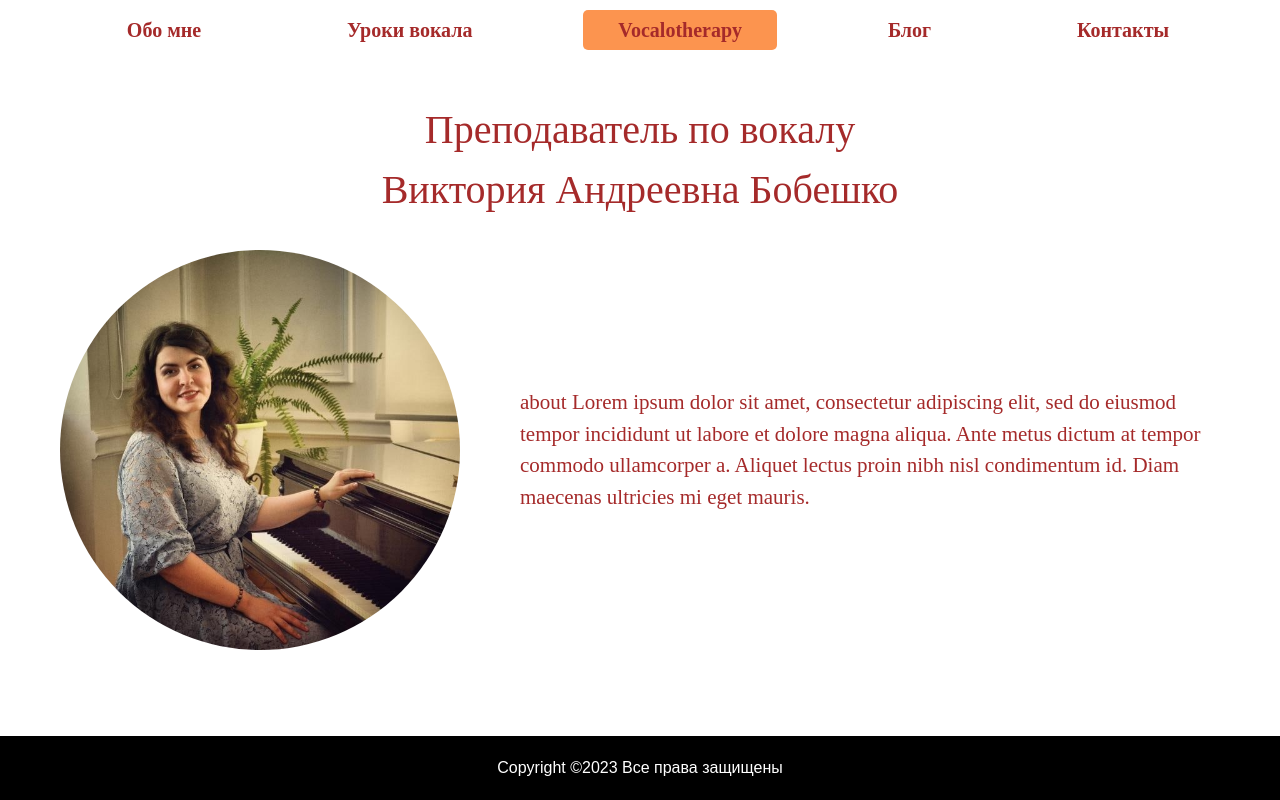
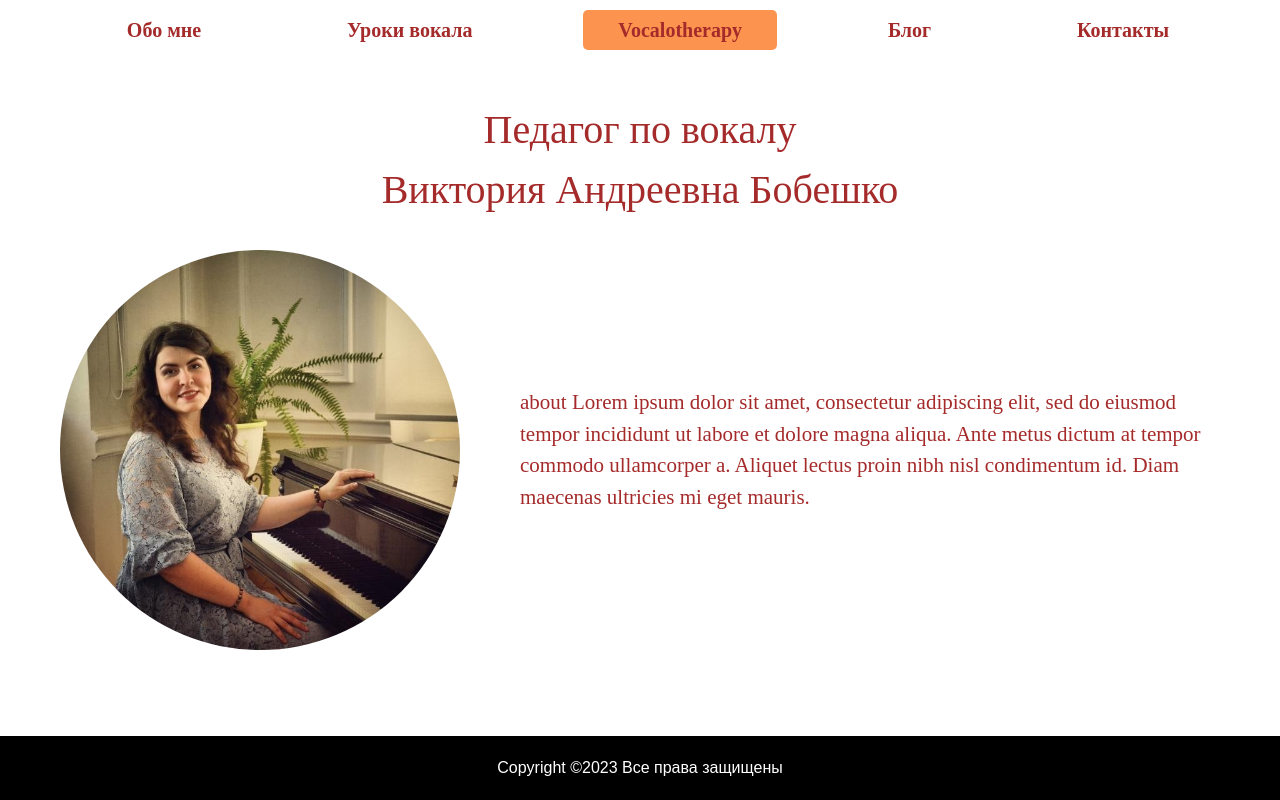
Before and after one commit to AlexIgn88/vocalotherapy, a Next.js app: page / in a window 1280 px wide. Built offline with nearby package versions, Linux system fonts and the light colour scheme.

Commit message:
index.js Педагог по вокалу 	modified:   pages/index.js 	deleted:    public/img/note.jpg

```diff
--- a/pages/index.js
+++ b/pages/index.js
@@ -35,7 +35,7 @@ export default function HomePage() {
           mb={halfMarginParameters}
           fontSize={'5vmin'}
         >
-          <Box>Преподаватель по вокалу</Box>
+          <Box>Педагог по вокалу</Box>
           <Box>Виктория Андреевна Бобешко</Box>
         </Flex>
         <Flex
```
Also changed, not shown: public/img/note.jpg (deleted).
